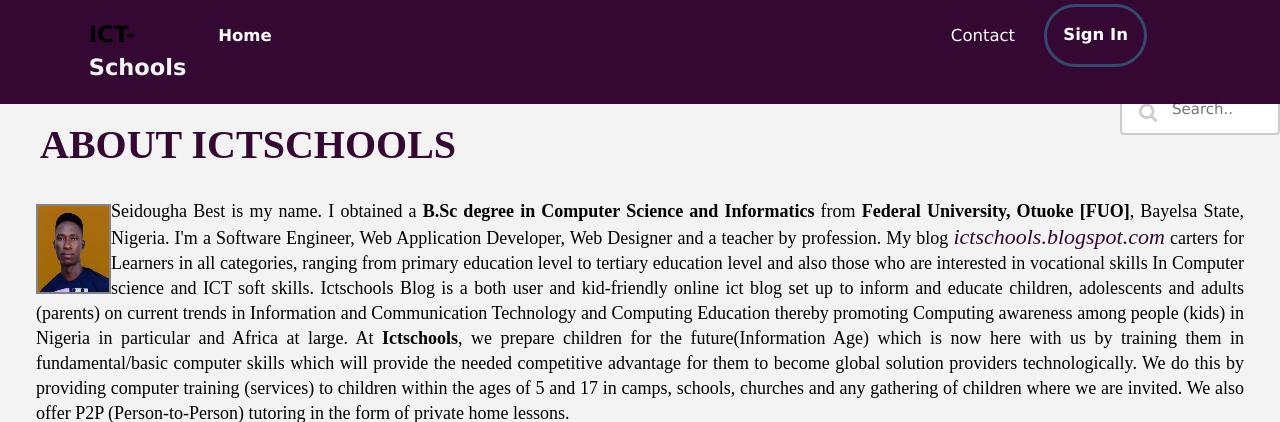
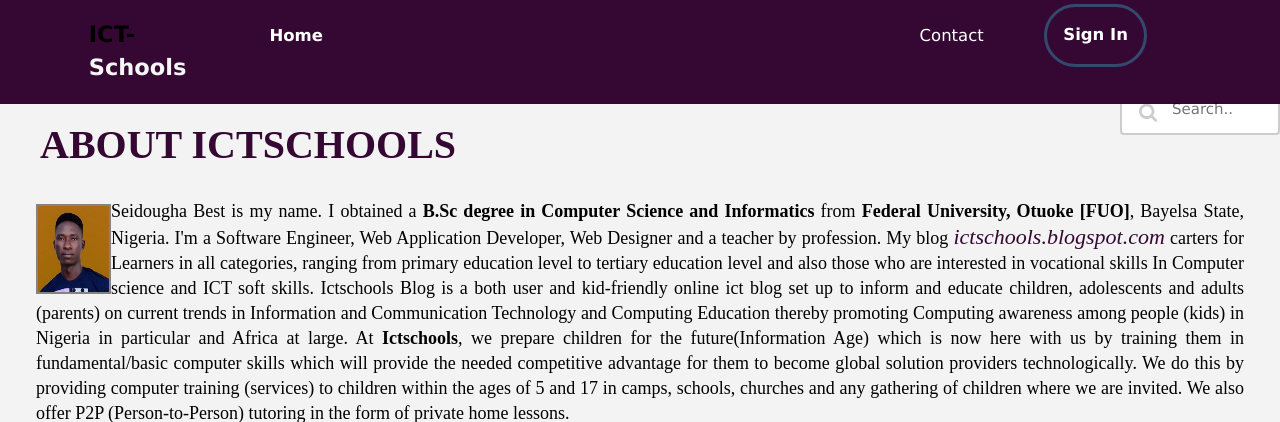
Before and after one commit to ebibesty/ictschools, a PHP site: page /about1.html in a window 1280 px wide. Shown: the top 422 px of the page. Run offline with PHP 8.4, Linux system fonts and the light colour scheme.

Commit message:
Update index.css

```diff
--- a/css/index.css
+++ b/css/index.css
@@ -324,7 +324,7 @@
        }
        .navbar1 li{
 
-       margin-left: -.4em;
+       margin-left: 1.5em;
        padding-left: .7em;
 
        }
@@ -913,7 +913,6 @@ ul .primary-nav2{
        font-size: 1.5em;
        font-style: normal;
        margin-left:-0.5em;
-       margin-right:-1em;
        }
 
        .logo2{
```
